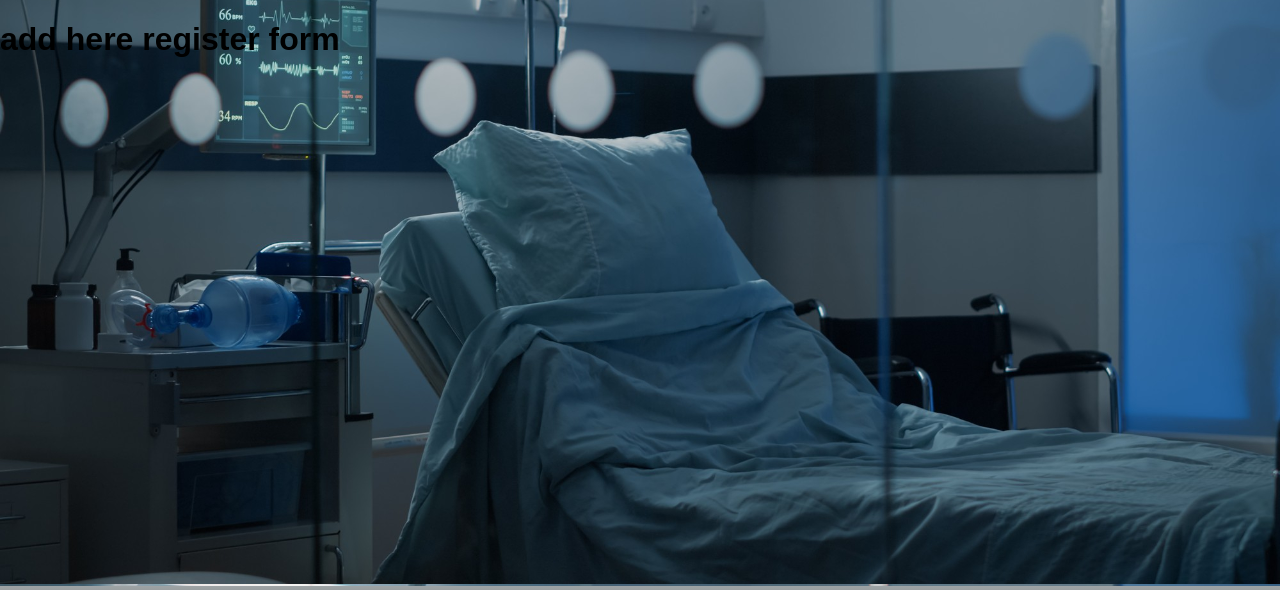
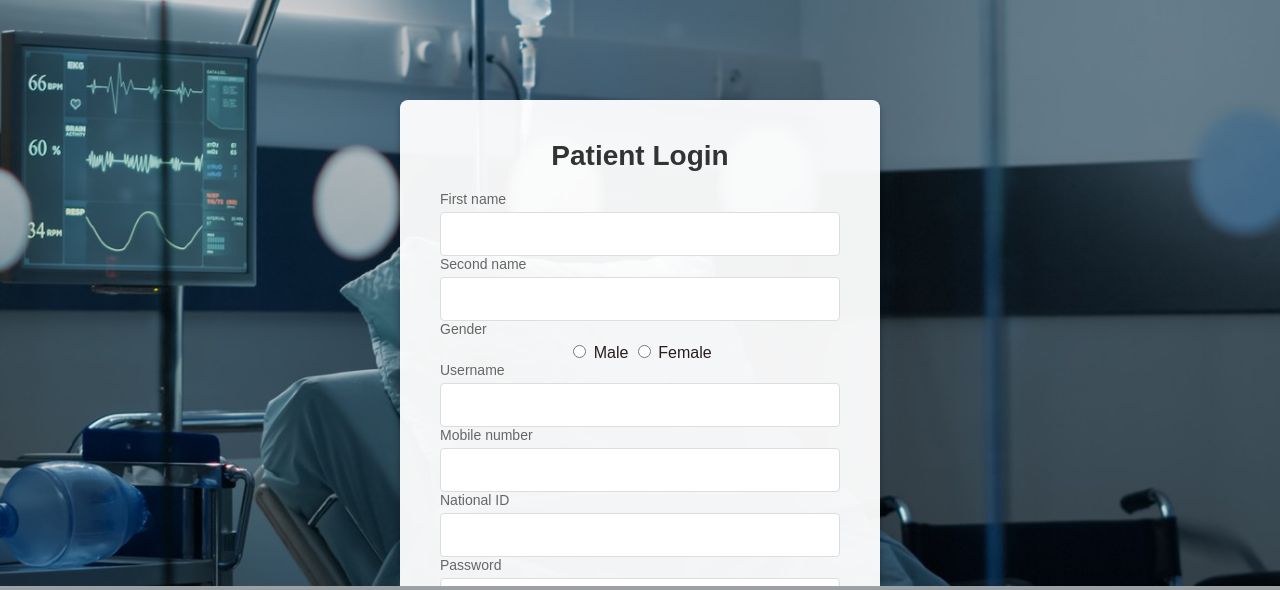
Before and after one commit to AhmedHardan/SOHC, a PHP site: page /register.php in a window 1280 px wide. Shown: the part 136-726 px from the top of the page. Run offline with PHP 8.4, Linux system fonts and the light colour scheme; grey boxes are pictures that could not be loaded.

Commit message:
Fix background image and add body tag to header; update login and register styling

```diff
--- a/assets/styles.css
+++ b/assets/styles.css
@@ -6,10 +6,22 @@
     justify-content: center;
     align-items: center;
     gap: 12px;
-    color: #ffffff;
+    color: #2d1f1f;
 
 }
 
+body {
+    font-family: Arial, Helvetica, sans-serif;
+    margin: 0;
+    padding: 0;
+    color: white;
+    /* Background image (relative to this CSS file: assets/images/) */
+    background-image: url('images/hospital_bed.jpg');
+    background-position: center;
+    background-repeat: no-repeat;
+    background-size: cover;
+    min-height: 100vh;
+}
 
 a {
     text-decoration: none;
@@ -23,17 +35,6 @@ a {
 a:hover {
     color: rgb(25, 189, 249);
 }
-
-body {
-    font-family: Arial, Helvetica, sans-serif;
-    margin: 0;
-    padding: 0;
-    background-color: rgb(9, 9, 9);
-    background-image: url('images/hospital_bed.jpg');
-    background-size: cover;
-}
-
-
 
 footer {
 
@@ -62,9 +63,55 @@ footer  p {
 }
 
 .login-container {
-
-    color: white;
-    margin: 10px auto;
+    color: rgb(41, 29, 29);
     max-width: 400px;
     width: 90%;
+    padding: 40px;
+    background-color: rgba(255, 255, 255, 0.95);
+    border-radius: 8px;
+    margin: 100px auto;
+    text-align: center;
+    box-shadow: 0 4px 6px rgba(0, 0, 0, 0.3);
 }
+
+.login-container h1 {
+    margin-top: 0;
+    color: #333;
+    font-size: 28px;
+}
+
+.login-container label {
+    display: block;
+    text-align: left;
+    color: #666;
+    font-size: 14px;
+    margin-bottom: 5px;
+}
+
+.login-container input[type="text"],
+.login-container input[type="password"] ,
+ .login-container input[type="number"] {
+    width: 100%;
+    padding: 12px;
+    border-radius: 4px;
+    border: 1px solid #ddd;
+    box-sizing: border-box;
+    font-size: 16px;
+}
+
+.login-container input[type="submit"] {
+    width: 100%;
+    padding: 12px;
+    margin-top: 10px;
+    background-color: rgb(12, 38, 90);
+    color: white;
+    border: none;
+    border-radius: 4px;
+    cursor: pointer;
+    font-size: 16px;
+    font-weight: bold;
+}
+
+.login-container input[type="submit"]:hover {
+    background-color: rgb(17, 31, 42);
+}
--- a/includes/header.php
+++ b/includes/header.php
@@ -8,5 +8,6 @@
     <meta name="viewport" content="width=device-width, initial-scale=1.0">
     <title><?php echo $title ?> </title>
     <link rel="stylesheet" href="assets/styles.css">
-<link rel="icon" href="assets/images/s-icon.png" type="image/x-icon">
+    <link rel="icon" href="assets/images/s-icon.png" type="image/x-icon">
 </head>
+<body>
--- a/login.php
+++ b/login.php
@@ -1,9 +1,10 @@
 <?php
 $title = "Login - Salalah Oasis Hospital";
+
 include ('includes/header.php');
 include ('includes/nav.php');
 ?>
-
+<body>
 
 <div class="login-container">
     <h1>Patient Login</h1>
@@ -14,10 +15,13 @@ include ('includes/nav.php');
         <label for="password">Password:</label>
         <input type="password" id="password" name="password" required><br>
         <input type="submit" value="Login">
+        <a href="register.php">  <h2>New User?</h2>   </a>
     </form>
 </div>
+
 
 
 <?php
 include ('includes/footer.php');
 ?>
+</body>
--- a/register.php
+++ b/register.php
@@ -7,12 +7,46 @@ include ('includes/nav.php');
 ?>
 
 
-<h1>
 
-add here register form
-</h1>
+
+<div class="login-container">
+    <h1>Patient Login</h1>
+
+    <form action="add_patient.php" method="post">
+        <label for="fname">First name </label>
+        <input type="text" id="fname" name="fname" required><br>
+
+         <label for="sname">Second name </label>
+        <input type="text" id="sname" name="sname" required><br>
+
+        <label for="gender">Gender</label>
+         <input type="radio" name="gender" value="male"> Male
+        <input type="radio" name="gender" value="female"> Female
+
+        <label for="username">Username</label>
+        <input type="text" id="username" name="username" required><br>
+
+        <label for="mobile">Mobile number</label>
+        <input type="number" id="mobile" name="mobile" required><br>
+
+         <label for="nid">National ID</label>
+        <input type="number" id="nid" name="nid" required><br>
+
+        <label for="password">Password</label>
+        <input type="password" id="password" name="password" required><br>
+
+
+
+        <input type="submit" value="Register" name="register">
+
+        <a href="register.php">  <h2>New User?</h2>   </a>
+    </form>
+</div>
+
+
 
 <?php
 
+
 include ('includes/footer.php');
 ?>
```
Also changed, not shown: add_patient.php (added, +15 -0 lines), index.php (+10 -8 lines).
